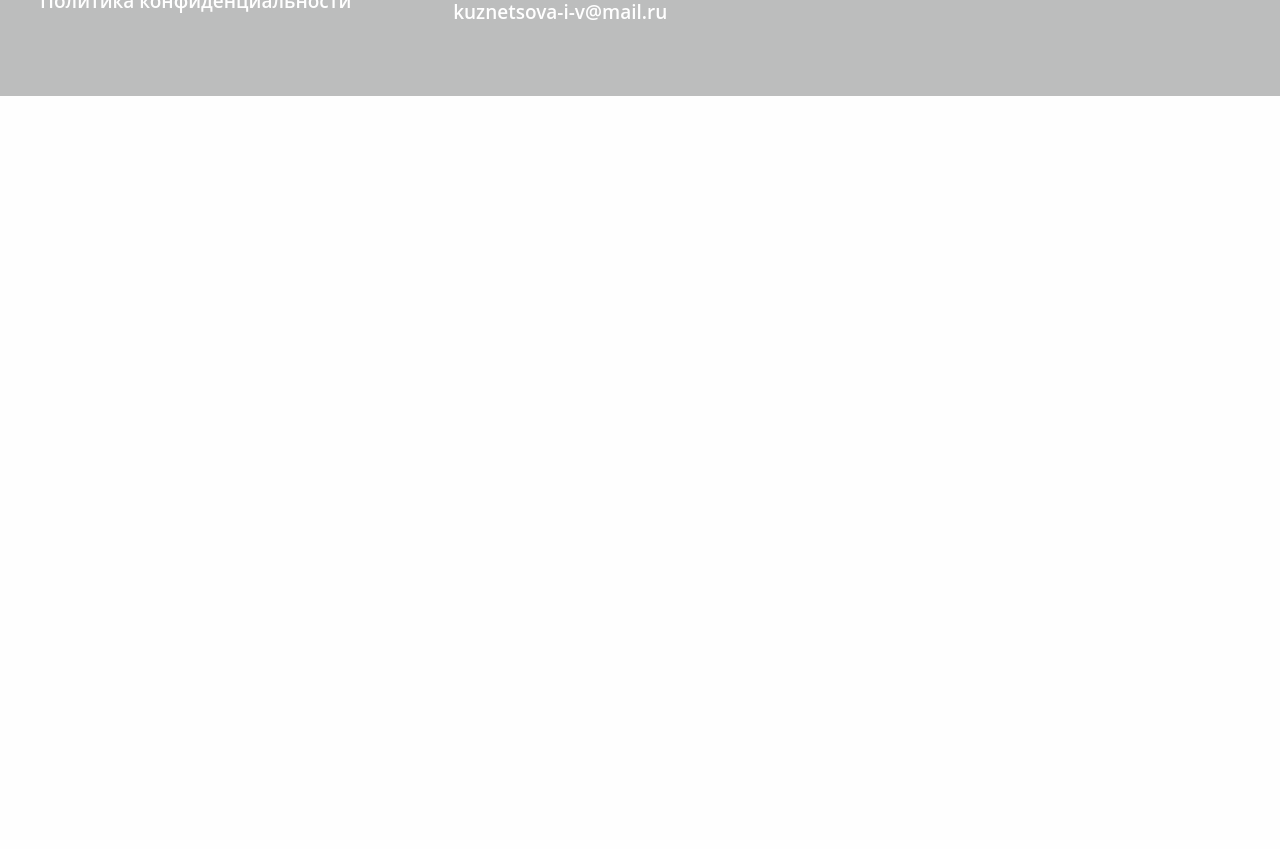
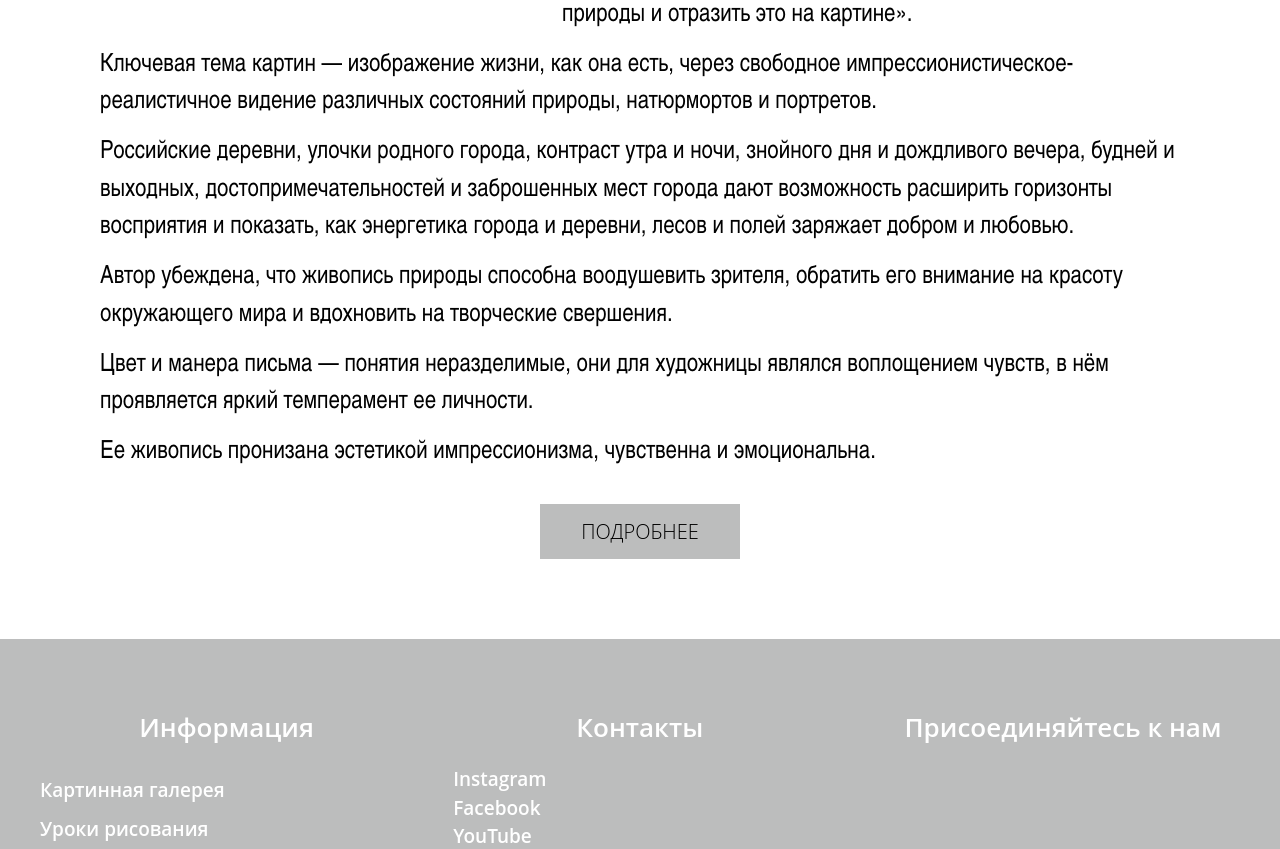
Before and after one commit to GordienkoM/artist, a Symfony app: template templates/main/index.html.twig in a window 1280 px wide. Shown: the part 1513-2362 px from the top of the page. Before the commit the page ends 1609 px from the top, so only its background shows below. Run offline with Twig, Linux system fonts and the light colour scheme; the template is opened without the code that fills it: most values are stand-ins (such as "Sample title", 1, 10 or a date in 2020); grey boxes marked "Sample" are stand-in pictures; some libraries are stand-ins or nearby versions; some web fonts are replaced.

Commit message:
add artist section

```diff
--- a/templates/main/index.html.twig
+++ b/templates/main/index.html.twig
@@ -96,10 +96,29 @@
 		{# <div class="uk-text-center uk-margin ">
 			<a class="uk-button uk-button-secondary uk-button-large uk-text-center" href="{{ path('events') }}">{% trans %}Подробнее{% endtrans %}</a>
 		</div> #}
-
 	</section>
 
 	<!-- ARTIST SECTION -->
-
+	<section id="artist-section" >
+		<h2 >{% trans %}О ХУДОЖНИКЕ{% endtrans %}</h2>
+		<div class="uk-panel">
+			<img class="image-bord uk-align-center uk-align-left@m uk-margin-remove-adjacent" src="{{ asset('assets/img/artist.jpg') }}" alt="Artist">
+			<div>
+				<div class="artist-name">{% trans %}Ирина Козлова-Кузнецова - {% endtrans %}</div>
+				<p >{% trans %}Работает в живописных направлениях реализм и импрессионизм.{% endtrans %}</p>
+				<p >{% trans %}Основной материал — холст, масло.{% endtrans %}</p>
+				<p >{% trans %}Активный участник множества областных, городских и региональных выставок.{% endtrans %}</p>
+				<p >{% trans %}«Пишу в позитивном настроении, стараюсь впитать красоту природы и отразить это на картине».{% endtrans %}</p>
+				<p >{% trans %}Ключевая тема картин — изображение жизни, как она есть, через свободное импрессионистическое-реалистичное видение различных состояний природы, натюрмортов и портретов.{% endtrans %}</p>
+				<p >{% trans %}Российские деревни, улочки родного города, контраст утра и ночи, знойного дня и дождливого вечера, будней и выходных, достопримечательностей и заброшенных мест города дают возможность расширить горизонты восприятия и показать, как энергетика города и деревни, лесов и полей заряжает добром и любовью.{% endtrans %}</p>
+				<p >{% trans %}Автор убеждена, что живопись природы способна воодушевить зрителя, обратить его внимание на красоту окружающего мира и вдохновить на творческие свершения. {% endtrans %}</p>
+				<p >{% trans %}Цвет и манера письма — понятия неразделимые, они для художницы являлся воплощением чувств, в нём проявляется яркий темперамент ее личности.{% endtrans %}</p>
+				<p >{% trans %}Ее живопись пронизана эстетикой импрессионизма, чувственна и эмоциональна.{% endtrans %}</p>
+			</div>
+		</div>
+		<div class="uk-text-center uk-margin ">
+			<a class="uk-button uk-button-secondary uk-button-large uk-text-center" href="{{ path('about_artist') }}">{% trans %}Подробнее{% endtrans %}</a>
+		</div>
+	</section>
 
 {% endblock %}
```
